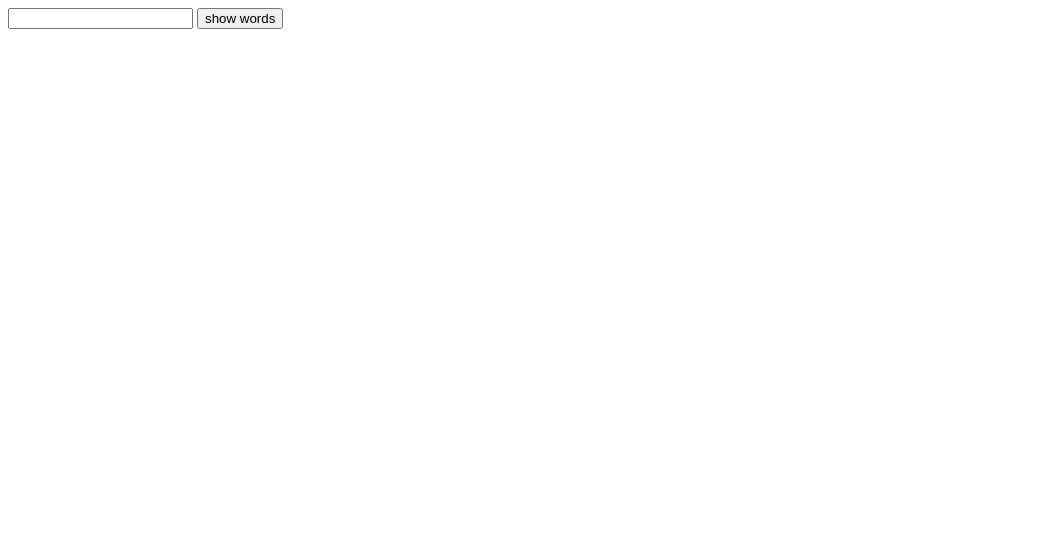
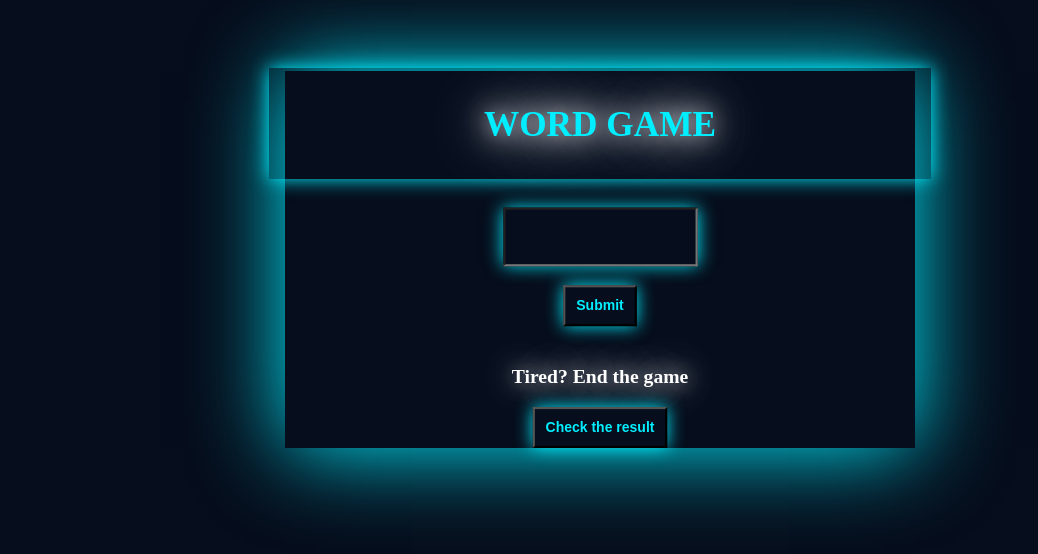
Before and after one commit to kathyayinikam/PYTHON, a plain HTML site: page game/index.html in a window 1280 px wide. Shown: the whole page, without its empty margins (0-1038 px from the left). Drawn offline with Linux system fonts and the light colour scheme.

Commit message:
Add files via upload

```diff
--- a/game/game.js
+++ b/game/game.js
@@ -1,14 +1,63 @@
+// JavaScript (your-script.js)
+let ccount = 0;
+let ucount = 0;
+const computerGuessDisplay = document.getElementById('ans');
+let displayedWords = [];
 
-var info1=fetch("dictionary.txt");
-var info2=info1.then(response => response.text())
-function proc1(){
-    info2.then(proc2)
+function fetchWords() {
+    return fetch('dictionary.txt')
+        .then(response => response.text())
+        .then(content => content.split('\n').map(word => word.trim()))
+        .catch(error => {
+            console.error('Error fetching the file:', error);
+        });
 }
-function proc2(str1){
-    var qty=document.getElementById("qty").value;
-    console.log(qty)
-    var words1=str1.split("\r")
-    for(let i=0;i<qty;i++){
-        console.log(words1[i])
+
+function game() {
+    const userInput = document.getElementById('qty').value;
+    ucount = ucount + userInput.length;
+    console.log(ucount);
+
+    // Clear the input field
+    document.getElementById('qty').value = '';
+
+    let list1 = [];
+
+    // Fetch words and populate the list
+    fetchWords().then(wordsList => {
+        list1 = wordsList;
+
+        const uword = userInput;
+        const b = uword[uword.length - 1];
+
+        // Filter out words already displayed
+        const availableWords = list1.filter(word => !displayedWords.includes(word) && b === word[0]);
+
+        if (availableWords.length > 0) {
+            const longWord = availableWords.reduce((prev, current) => (prev.length > current.length) ? prev : current);
+
+            // Add the displayed word to the list
+            displayedWords.push(longWord);
+
+            computerGuessDisplay.innerHTML = "Computer guess: "+longWord;
+            ccount=ccount+longWord.length
+        } else {
+            computerGuessDisplay.innerHTML = 'Computer runs out of words';
+        }
+        return ucount;
+    });
+}
+
+function end() {
+    const userscore = document.getElementById('score');
+    const compscore = document.getElementById('cscore');
+    const res = document.getElementById('result');
+    userscore.innerHTML = "Your score: " + ucount;
+    compscore.innerHTML = "Computer score : " + ccount;
+    if(ccount>ucount){
+        res.innerHTML = "Computer wins!";
     }
-}
+    else{
+        res.innerHTML = "Congratulations! You win";
+    }
+    }
--- a/game/index.html
+++ b/game/index.html
@@ -1,13 +1,99 @@
 <!DOCTYPE html>
 <html lang="en">
 <head>
-    <meta charset="UTF-8">
-    <meta name="viewport" content="width=device-width, initial-scale=1.0">
-    <title>Document</title>
+  <meta charset="UTF-8">
+  <meta name="viewport" content="width=device-width, initial-scale=1.0">
+  <title>Word Guessing Game</title>
+  <style>
+    body {
+      margin: 0;
+      padding: 0;
+      text-align: center;
+      align-items: center;
+      background-color: rgb(6, 13, 28);
+      color:white;
+     align-items: center;
+     justify-content: center;
+
+    }
+    .main{
+        color:white;
+      transform: scale(1.05);
+      box-shadow: 0 0 5rem #0ef;
+      width:600px;
+      height: auto;
+  margin-left: 300px;
+  margin-top: 100px;
+  animation: glow 1s ease-in-out infinite alternate;
+    }
+    @keyframes glow {
+        from {
+            text-shadow: 0 0 10px rgba(255, 255, 255, 0.8), 0 0 20px rgba(255, 255, 255, 0.8), 0 0 30px black;
+        }
+        to {
+            text-shadow: 0 0 20px rgba(255, 255, 255, 0.8), 0 0 40px rgba(255, 255, 255, 0.8), 0 0 60px rgba(255, 255, 255, 0.8);
+        }
+      }
+    .heading {
+
+      height: 100px;
+      width: 100%;
+      margin-top: -20px;
+      display: flex;
+      justify-content: center;
+      align-items: center;
+  margin-right:15px;
+  color:#0ef;
+  transform: scale(1.05);
+  box-shadow: 0 0 1rem #0ef;
+  margin:3rem 1.5rem 3 rem 0;
+  transition: transform 0.3s ease, background-color 0.3s ease, box-shadow 0.3s ease;
+  justify-content: center;
+
+    }
+    #qty {
+      margin-top: 30px;
+      justify-content: center;
+      height: 50px;
+     background-color: rgb(6, 13, 28);
+     box-shadow: 0 0 1rem #0ef;
+
+
+    }
+    #button{
+        background-color:rgb(6, 13, 28);
+        box-shadow: 0 0 1rem #0ef;
+        color:#0ef;
+        font-weight: 700;
+        padding:10px;
+        width:auto;
+
+    }
+    #button:hover{
+        background-color: #0ef;
+        color: azure;
+    }
+  </style>
 </head>
 <body>
-    <input type="number" id="qty">
-    <button onclick="proc1()">show words</button>
-    <script src="game.js"></script>
+    <div class="main">
+  <div class="heading"><h1>WORD GAME</h1></div>
+  <input type="text" id="qty" style="color:white">
+  <br>
+  <br>
+
+
+  <button onclick="game()" id="button">Submit</button>
+  <br>
+  <br>
+
+  <div id="ans" style="color:#0ef;font-weight:900; font-size:25px;transition:none;"></div>
+  <h3>Tired? End the game</h3>
+  <button onclick="end()" id="button">Check the result</button>
+  <div id="score" style="font-weight:700px;font-size:20px;"></div>
+  <div id="cscore" style="font-weight:700px;font-size:20px;"></div>
+  <div id="result" style="font-weight:950px;font-size:50px;color:#0ef;font-family:'Courier New', Courier, monospace"></div>
+</div>
+  <script src="game.js"></script>
 </body>
 </html>
```
